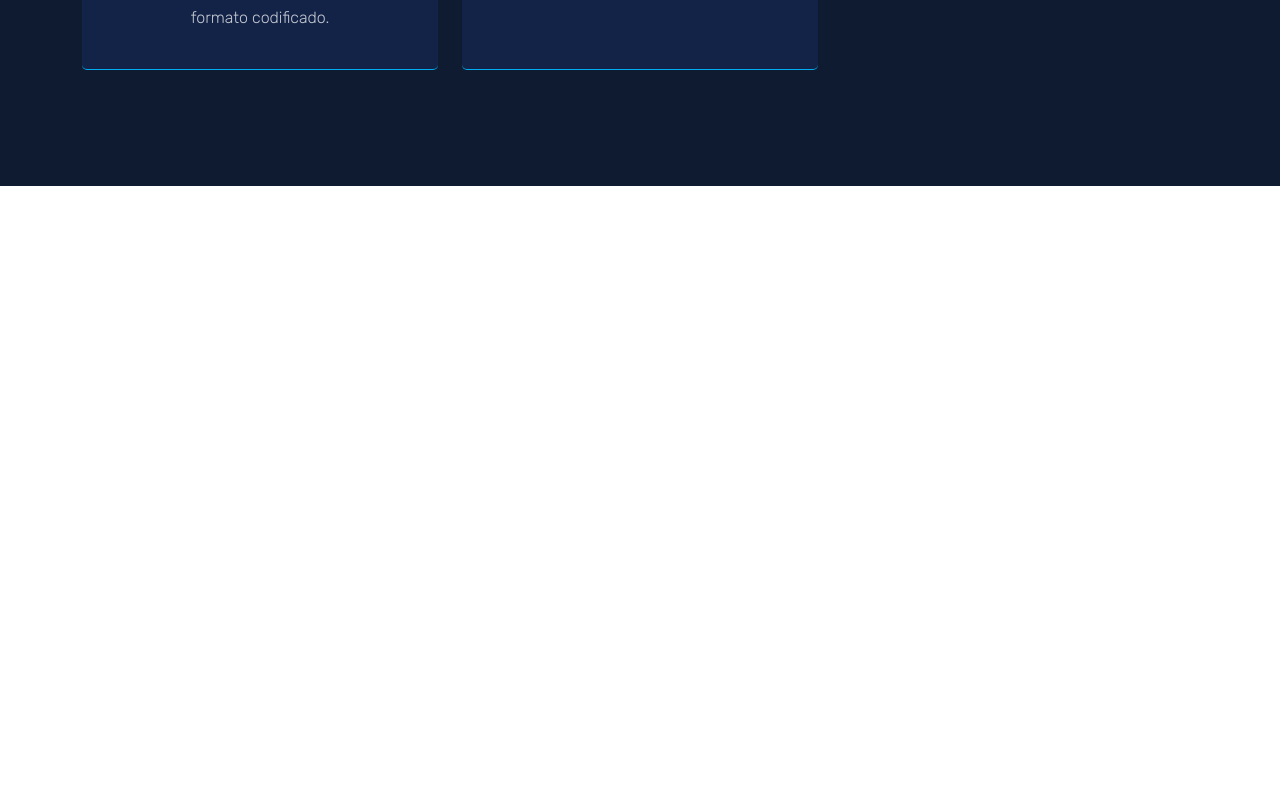
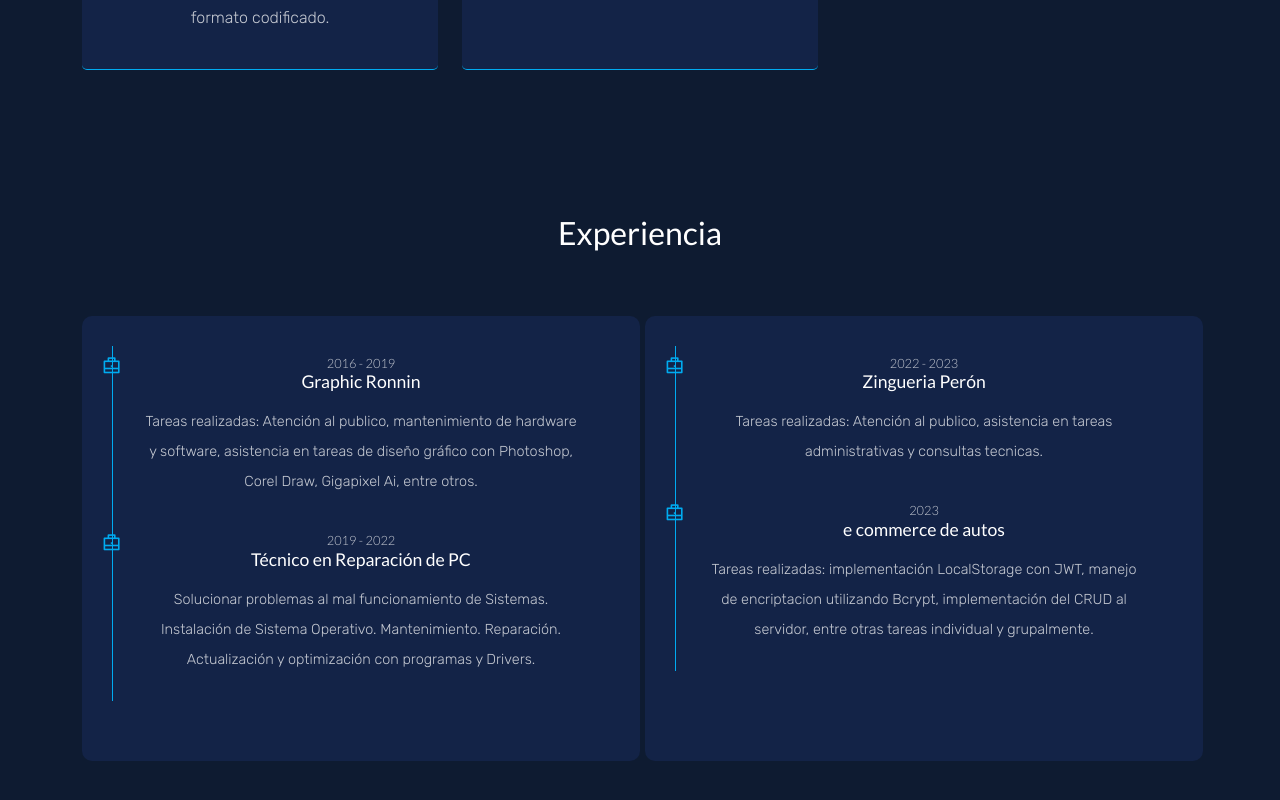
Before and after one commit to Ema0502/JR-Portfolio, a React (Vite) app in the folder vite-porfolio/: page / in a window 1280 px wide. Shown: the part 1998-2798 px from the top of the page. Before the commit the page ends 2184 px from the top, so only its background shows below. Built offline with nearby package versions, Linux system fonts and the light colour scheme.

Commit message:
experiencia + correcciones

```diff
--- /dev/null
+++ b/vite-porfolio/src/components/Experience/Experience.jsx
@@ -0,0 +1,77 @@
+import style from "./Experience.module.css";
+import { Container, Row, Col } from "reactstrap";
+
+const Experience = () => {
+
+  const developmentExperienceData = [
+    {
+      year: "2016 - 2019",
+      title: "Graphic Ronnin",
+      desc: "Tareas realizadas: Atención al publico, mantenimiento de hardware y software, asistencia en tareas de diseño gráfico con Photoshop, Corel Draw, Gigapixel Ai, entre otros."
+    },
+    {
+      year: "2019 - 2022",
+      title: "Técnico en Reparación de PC",
+      desc: "Solucionar problemas al mal funcionamiento de Sistemas. Instalación de Sistema Operativo. Mantenimiento. Reparación. Actualización y optimización con programas y Drivers."
+    },
+  ]
+
+  const developmentExperienceData2 = [
+    {
+      year: "2022 - 2023",
+      title: "Zingueria Perón",
+      desc: "Tareas realizadas: Atención al publico, asistencia en tareas administrativas y consultas tecnicas."
+    },
+    {
+      year: "2023",
+      title: "e commerce de autos",
+      desc: "Tareas realizadas: implementación LocalStorage con JWT, manejo de encriptacion utilizando Bcrypt, implementación del CRUD al servidor, entre otras tareas individual y grupalmente."
+    },
+  ]
+
+  return (
+    <section>
+      <Container className={style.container}>
+        <Row>
+          <Col lg="12" className="mb-5">
+            <h2>Experiencia</h2>
+          </Col>
+
+          <div className={style.divcontainer}>
+            <Col lg="6" md="6">
+              <div className={`${style.single__experience_container} ${style.custom_col}`}>
+                {
+                  developmentExperienceData.map((item, index) => (
+                    <div className={style.single__experience} key={index}>
+                      <span className={style.experience_icon}><i className="ri-briefcase-line"></i></span>
+                      <h6>{item.year}</h6>
+                      <h5>{item.title}</h5>
+                      <p>{item.desc}</p>
+                    </div>
+                  ))
+                }
+              </div>
+            </Col>
+
+            <Col lg="6" md="6">
+              <div className={`${style.single__experience_container} ${style.custom_col}`}>
+                {
+                  developmentExperienceData2.map((item, index) => (
+                    <div className={style.single__experience} key={index}>
+                      <span className={style.experience_icon}><i className="ri-briefcase-line"></i></span>
+                      <h6>{item.year}</h6>
+                      <h5>{item.title}</h5>
+                      <p>{item.desc}</p>
+                    </div>
+                  ))
+                }
+              </div>
+            </Col>
+          </div>
+        </Row>
+      </Container>
+    </section>
+  );
+}
+
+export default Experience;
--- /dev/null
+++ b/vite-porfolio/src/components/Experience/Experience.module.css
@@ -0,0 +1,60 @@
+.single__experience_container {
+  padding: 30px;
+  background: var(--colorAzulOscuro13);
+  border-radius: 10px;
+  margin-bottom: 15px;
+  margin-top: 15px;
+}
+
+.single__experience {
+  position: relative;
+  padding: 10px 30px;
+  z-index: 79;
+}
+
+.single__experience h6 {
+  font-size: 0.8rem;
+  opacity: 75%;
+  font-weight: 300;
+}
+
+.single__experience h5 {
+  font-size: 1.1rem;
+  margin-bottom: 15px;
+}
+.single__experience p {
+  font-weight: 300;
+  line-height: 30px;
+  font-size: 0.9rem;
+}
+
+.single__experience::before {
+  position: absolute;
+  top: 0;
+  left: 0;
+  width: 1px;
+  height: 100%;
+  content: "";
+  background: var(--colorCeleste);
+  color: var(--colorCeleste);
+  z-index: 80;
+}
+
+.experience_icon {
+  position: absolute;
+  top: 5px;
+  left: -10px;
+  color: var(--colorCeleste);
+  font-size: 1.2rem;
+  z-index: 80;
+}
+
+.divcontainer {
+  display: flex;
+  gap: 5px;
+  justify-content: space-between;
+}
+
+.custom_col {
+  min-height: 100%;
+}
--- a/vite-porfolio/src/components/Layout/Layout.jsx
+++ b/vite-porfolio/src/components/Layout/Layout.jsx
@@ -3,6 +3,7 @@ import Header from "../Header/Header";
 import HeroSection from "../HeroSection/HeroSection";
 import About from "../About/About";
 import Services from "../Services/Services";
+import Experience from "../Experience/Experience";
 
 const Layout = () => {
   return (
@@ -11,6 +12,7 @@ const Layout = () => {
       <HeroSection />
       <About />
       <Services />
+      <Experience />
     </Fragment>
   )
 }
```
